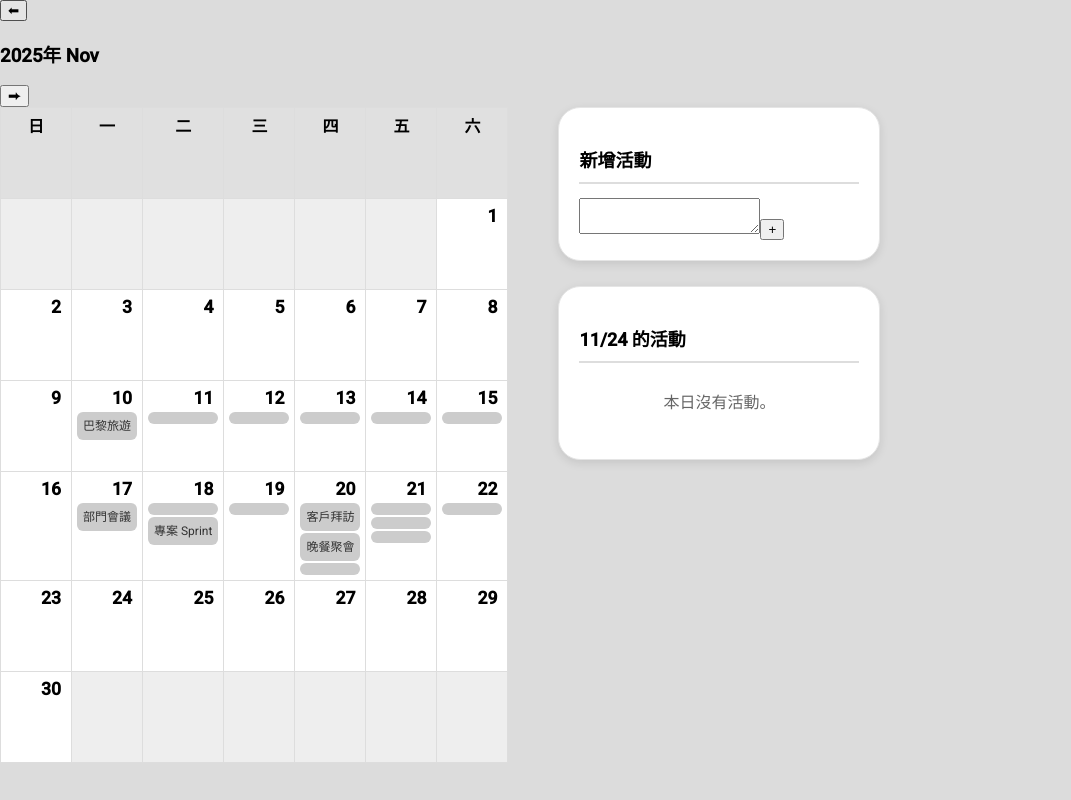
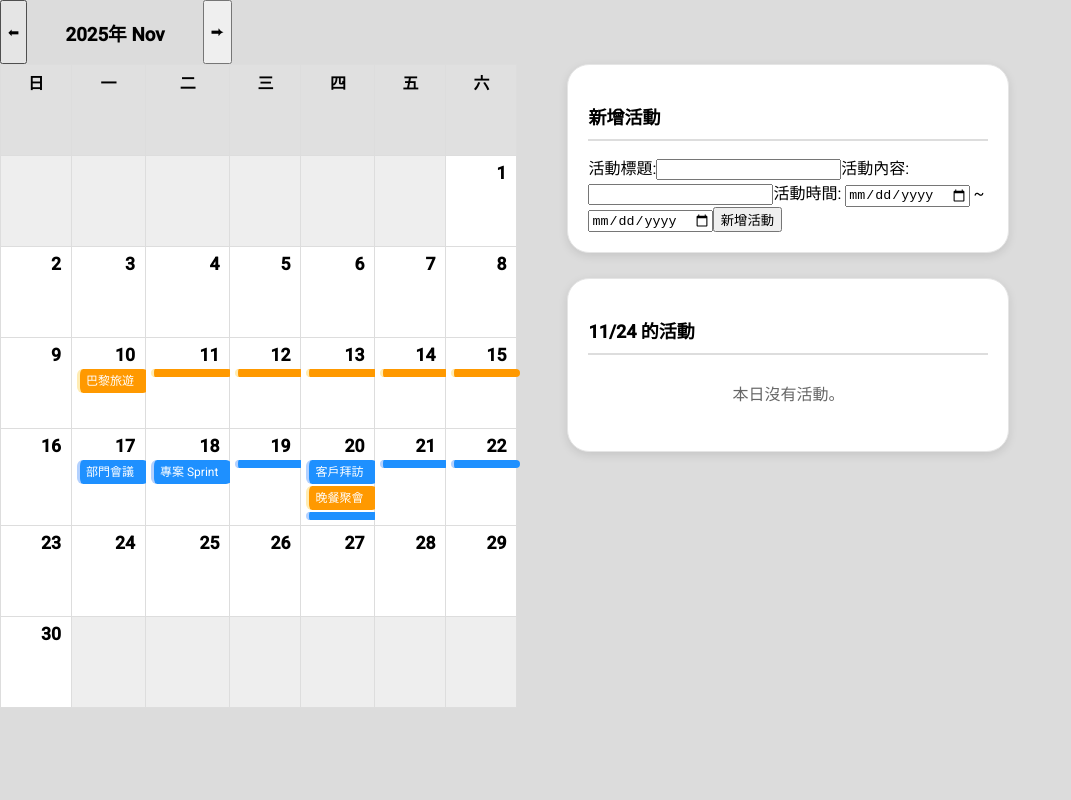
Before and after one commit to Jia-02/group_project_frontend, an Angular app: page /calendar in a window 1280 px wide. Shown: the whole page, without its empty margins (0-1071 px from the left). Built offline with nearby package versions, Linux system fonts and the light colour scheme.

Commit message:
ai的部分失敗了，先基本款的新增活動

```diff
--- a/src/app/@service/ai/ai.component.html
+++ /dev/null
@@ -1 +0,0 @@
-<p>ai works!</p>
--- /dev/null
+++ b/src/app/@sevice/ai.service.ts
@@ -0,0 +1,44 @@
+import { HttpClient } from '@angular/common/http';
+import { Injectable } from '@angular/core';
+import { firstValueFrom } from 'rxjs';
+
+@Injectable({
+  providedIn: 'root'
+})
+export class AiService {
+  private apiUrl = 'https://api.openai.com/v1/chat/completions';
+  private apiKey = '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';
+
+  constructor(private http: HttpClient) { }
+
+  async generateActivity(text: string): Promise<any> {
+    const body = {
+      model: "gpt-4o-mini",
+      messages: [
+        {
+          role: "user",
+          content: `
+請解析以下活動描述，回傳 JSON 格式，包含：
+{
+  "title": "",
+  "description": "",
+  "startDate": "YYYY-MM-DD",
+  "endDate": "YYYY-MM-DD"
+}
+活動描述：
+${text}
+`
+        }
+      ]
+    };
+
+    const headers = {
+      'Content-Type': 'application/json',
+      'Authorization': `Bearer ${this.apiKey}`
+    };
+
+    const res: any = await firstValueFrom(this.http.post(this.apiUrl, body, { headers }));
+
+    return JSON.parse(res.choices[0].message.content);
+  }
+}
--- a/src/app/activity-dialog/activity-dialog.component.html
+++ b/src/app/activity-dialog/activity-dialog.component.html
@@ -1 +1,26 @@
-<p>activity-dialog works!</p>
+<!-- <h2 mat-dialog-title>AI 產生活動結果</h2>
+
+<mat-dialog-content>
+  <p><strong>標題：</strong>{{ data.title }}</p>
+  <p><strong>內容：</strong>{{ data.description }}</p>
+  <p><strong>開始：</strong>{{ data.startDate }}</p>
+  <p><strong>結束：</strong>{{ data.endDate }}</p>
+</mat-dialog-content>
+
+<mat-dialog-actions align="end">
+  <button mat-button mat-dialog-close>公布</button>
+  <button mat-button mat-dialog-close>暫存</button>
+  <button mat-button mat-dialog-close>取消</button>
+</mat-dialog-actions> -->
+
+<mat-dialog-content>
+  <h2>活動標題:</h2> {{ data.title }} <br>
+  <h2>活動時間:</h2> {{ data.startDate }} ~ {{ data.endDate }} <br>
+  <h2>問卷說明:</h2> {{ data.description }}
+</mat-dialog-content>
+
+<mat-dialog-actions align="end">
+  <button mat-button (click)="onPublishClick()">公布</button>
+  <button mat-button (click)="onSaveClick()">暫存</button>
+  <button mat-button (click)="onCancelClick()">取消</button>
+</mat-dialog-actions>
--- a/src/app/activity-dialog/activity-dialog.component.ts
+++ b/src/app/activity-dialog/activity-dialog.component.ts
@@ -1,11 +1,50 @@
-import { Component } from '@angular/core';
+import { Component, Inject } from '@angular/core';
+import { FormsModule } from '@angular/forms';
+import { MatButtonModule } from '@angular/material/button';
+import {MAT_DIALOG_DATA, MatDialogActions, MatDialogClose, MatDialogContent, MatDialogRef, MatDialogTitle} from '@angular/material/dialog';
+import {MatFormFieldModule} from '@angular/material/form-field';
+import {MatInputModule} from '@angular/material/input';
 
 @Component({
   selector: 'app-activity-dialog',
-  imports: [],
+  imports: [ MatFormFieldModule,
+    MatInputModule,
+    FormsModule,
+    MatButtonModule,
+    MatDialogTitle,
+    MatDialogContent,
+    MatDialogActions,
+    MatDialogClose],
   templateUrl: './activity-dialog.component.html',
   styleUrl: './activity-dialog.component.scss'
 })
 export class ActivityDialogComponent {
+  constructor(
+    public dialogRef: MatDialogRef<ActivityDialogComponent, DialogResult>,
+    @Inject(MAT_DIALOG_DATA) public data: Activity
+  ) {}
+
+  onPublishClick(): void {
+    this.dialogRef.close({ action: 'publish' });
+  }
+
+  onSaveClick(): void {
+    this.dialogRef.close({ action: 'save' });
+  }
+
+  onCancelClick(): void {
+    this.dialogRef.close({ action: 'cancel' });
+  }
 
 }
+
+export interface Activity{
+  title: string;
+  startDate: Date;
+  endDate: Date;
+  description: string;
+}
+
+export interface DialogResult {
+  action: 'publish' | 'save' | 'cancel';
+}
--- a/src/app/calendar/calendar.component.html
+++ b/src/app/calendar/calendar.component.html
@@ -1,10 +1,14 @@
+<div class="calendar-container">
+
   <div class="header">
     <button (click)="prevMonth()">⬅</button>
     <h3>{{ currentMonth | date: 'yyyy年 MMM' }}</h3>
     <button (click)="nextMonth()">⮕</button>
+  </div>
 
-</div>
   <div class="display">
+
+    <!-- ======= 月曆區 ======= -->
     <div class="calendar-wrapper">
       <table class="calendar-table">
         <thead>
@@ -18,58 +22,103 @@
         <tbody>
           @for (week of monthWeeks; track $index) {
           <tr class="calendar-week">
+
             @for (day of week; track $index) {
-          <td class="calendar-day" [class.is-current-month]="day && (day | date: 'MM') === (currentMonth | date: 'MM')"
+            <td class="calendar-day"
+              [class.is-current-month]="day && (day | date:'MM') === (currentMonth | date:'MM')"
+              [class.selected-day]="selectedDay && day && (day | date:'yyyy-MM-dd') === (selectedDay | date:'yyyy-MM-dd')"
               (click)="selectDay(day)">
 
               @if (day) {
-            <span class="day-number">{{ day | date: "d" }}</span>
 
+              <!-- 日期數字 -->
+              <span class="day-number">{{ day | date:'d' }}</span>
+
+              <!-- 活動條 -->
               <div class="activity-bar-container">
                 @for (act of getDayActivities(day); track act.id) {
-              <div class="activity-bar" [class.multi-day]="isMultiDay(act)">
+
+                <!-- 🚨 修正：重新加入 [ngClass] 狀態綁定以顯示顏色 -->
+                <div
+                  class="activity-bar"
+                  [class.multi-day]="isMultiDay(act)"
+                  [title]="act.title + ' (' + act.status + ')'"
+                  [ngClass]="{
+                    'activity-published': act.status === 'published',
+                    'activity-draft': act.status === 'draft'
+                  }"
+                >
+
                   @if (isActivityStartDay(act, day) || !isMultiDay(act)) {
                   <span class="activity-title">{{ act.title }}</span>
                   }
                 </div>
+
                 }
               </div>
+
               }
             </td>
+            }
 
-          }
           </tr>
           }
         </tbody>
       </table>
     </div>
 
+    <!-- ======= 側邊欄 ======= -->
     <div>
+
+      <!-- 新增活動 -->
       <div class="sidebar-card">
         <h3>新增活動</h3>
         <div class="sidebar-line"></div>
-      <textarea></textarea>
-      <button (click)="addActivity()">+</button>
+        <label>活動標題:<input type="text" [(ngModel)]="title"></label>
+        <label>活動內容:<input type="text" [(ngModel)]="description"></label>
+        <label>活動時間:
+          <input type="date" [(ngModel)]="startDate" required /> ~
+          <input type="date" [(ngModel)]="endDate" required />
+        </label>
+        <button (click)="openDialog()">新增活動</button>
       </div>
 
+
+      <!-- 今日活動 -->
       <div class="sidebar-card">
-      <h3>{{ selectedDay | date: 'MM/dd' }} 的活動</h3>
+        <h3>{{ selectedDay | date:'MM/dd' }} 的活動</h3>
         <div class="sidebar-line"></div>
 
         <div class="activities-content">
-        @if (selectedDayActivities.length) {
+
+          @if (selectedDayActivities.length > 0) {
+
           <ul>
-          @for (activity of selectedDayActivities; track $index) {
-          <li>
-            <span>{{ activity.title }}</span><br>
-            <span>{{ activity.description }}</span>
+            @for (activity of selectedDayActivities; track activity.id) {
+
+            <!-- 🚨 修正：將狀態樣式綁定到詳情列表項目上 -->
+            <li [ngClass]="{
+              'detail-published': activity.status === 'published',
+              'detail-draft': activity.status === 'draft'
+            }">
+              <strong>{{ activity.title }}</strong><br>
+              <span>{{ activity.description }}</span><br>
+              <small>
+                {{ activity.startDate | date:'MM/dd' }}
+                -
+                {{ activity.endDate | date:'MM/dd' }}
+              </small>
             </li>
             }
           </ul>
+
           } @else {
           <p class="no-activity">本日沒有活動。</p>
           }
+
+        </div>
+      </div>
+
     </div>
   </div>
 </div>
-</div>
--- a/src/app/calendar/calendar.component.scss
+++ b/src/app/calendar/calendar.component.scss
@@ -1,13 +1,18 @@
 /* =======================
    🗂️ 主版面排版
 ======================= */
+.header{
+  display: flex;
+  gap: 3%;
+}
+
 .display {
   display: flex;
   gap: 50px;
 }
 
 .sidebar-card {
-  width: 280px;
+  width: 400px;
   padding: 20px;
   background: #fff;
   border-radius: 22px;
@@ -75,6 +80,7 @@
   background-color: #fff;
   padding-top: 5px; /* 給日期數字留空間 */
   height: 100px;
+  border: 0%;
 }
 
 .calendar-day:not(.is-current-month) {
@@ -83,7 +89,7 @@
 }
 
 .calendar-day.is-selected {
-  border: 2px solid #007bff;
+  border: 0px solid #007bff;
   background-color: #e6f0ff;
 }
 
@@ -100,31 +106,26 @@
 ======================= */
 .activity-bar {
   margin-top: 2px;
-  padding: 6px 6px;
+  padding: 4px 6px;
   font-size: 12px;
   line-height: 16px;
-  color: #333;
+  color: white;
   border-radius: 6px;
-  background-color: var(--color, #ccc);
   white-space: nowrap;
   overflow: hidden;
+  text-overflow: ellipsis;
+  width: 90%;
+
+  border-left-width: 3px;
+  border-left-style: solid;
 }
 
-/* =======================
-   📌 活動狀態色碼
-======================= */
-.activity-bar.status-finished {
-  background-color: #e0e0e0;
+.activity-published {
+  background-color: #1e90ff;
+  border-left-color: #b3d1ff;
 }
 
-.activity-bar.status-in-progress {
-  background-color: #ffcdd2;
+.activity-draft {
+  background-color: #ff9900;
+  border-left-color: #ffecb3;
 }
-
-.activity-bar.status-upcoming-7d {
-  background-color: #fff9c4;
-}
-
-.activity-bar.status-not-started {
-  background-color: #bbdefb;
-}
--- a/src/app/calendar/calendar.component.ts
+++ b/src/app/calendar/calendar.component.ts
@@ -1,65 +1,42 @@
 import { DatePipe } from '@angular/common';
-import { Component } from '@angular/core';
-import { NgClass } from '@angular/common';
+import { Component, OnInit } from '@angular/core'; // 導入 OnInit
 import { FormsModule } from '@angular/forms';
+import { NgClass } from '@angular/common'; // 確保 NgClass 被導入
+import { MatDialog } from '@angular/material/dialog';
+import { ActivityDialogComponent, DialogResult } from '../activity-dialog/activity-dialog.component';
+import { AiService } from '../@sevice/ai.service';
 
 @Component({
   selector: 'app-calendar',
   imports: [
     DatePipe,
-    NgClass,
-    FormsModule
-
+    FormsModule,
+    NgClass
   ],
   templateUrl: './calendar.component.html',
   styleUrl: './calendar.component.scss'
 })
-export class CalendarComponent {
+export class CalendarComponent implements OnInit { // 實現 OnInit 介面
   currentMonth: Date = new Date();
 
-  // ★ 活動資料（單日活動結束日要加一天)
-  activities: activity[] = [
-    {
-      id: 1,
-      title: '部門會議',
-      description: '...',
-      startDate: new Date('2025-11-17'),
-      endDate: new Date('2025-11-18'),
-    },
-    {
-      id: 2,
-      title: '客戶拜訪',
-      description: '...',
-      startDate: new Date('2025-11-20'),
-      endDate: new Date('2025-11-21'),
-    },
-    {
-      id: 3,
-      title: '晚餐聚會',
-      description: '...',
-      startDate: new Date('2025-11-20'),
-      endDate: new Date('2025-11-21'),
-    },
-    {
-      id: 4,
-      title: '巴黎旅遊',
-      description: '...',
-      startDate: new Date('2025-11-10'),
-      endDate: new Date('2025-11-15'),
-    },
-    {
-      id: 5,
-      title: '專案 Sprint',
-      description: '...',
-      startDate: new Date('2025-11-18'),
-      endDate: new Date('2025-11-22'),
-    }
+  activities: Activity[] = [
+    { id: 1, title: '部門會議', description: '會議', startDate: new Date('2025-11-17'), endDate: new Date('2025-11-17'), status: 'published' },
+    { id: 2, title: '客戶拜訪', description: '拜訪', startDate: new Date('2025-11-20'), endDate: new Date('2025-11-20'), status: 'published' },
+    { id: 3, title: '晚餐聚會', description: '聚會', startDate: new Date('2025-11-20'), endDate: new Date('2025-11-20'), status: 'draft' },
+    { id: 4, title: '巴黎旅遊', description: '旅遊', startDate: new Date('2025-11-10'), endDate: new Date('2025-11-15'), status: 'draft' },
+    { id: 5, title: '專案 Sprint', description: 'Sprint', startDate: new Date('2025-11-18'), endDate: new Date('2025-11-22'), status: 'published' }
   ];
 
   dayNames: string[] = ['日', '一', '二', '三', '四', '五', '六'];
   monthWeeks: (Date | null)[][] = [];
   selectedDay: Date | null = new Date();
-  selectedDayActivities: activity[] = [];
+  selectedDayActivities: Activity[] = [];
+
+  newActivityId: number = this.activities.length > 0 ? Math.max(...this.activities.map(a => a.id)) + 1 : 1;
+  newActivityTitle: string = '';
+  newActivityDescription: string = '';
+  newActivityStartDate: string = '';
+  newActivityEndDate: string = '';
 
   ngOnInit() {
     this.generateCalendar(this.currentMonth);
@@ -68,9 +45,15 @@ export class CalendarComponent {
       this.currentMonth.getMonth(),
       new Date().getDate()
     );
+    // 預設載入選中日的活動
+    if (this.selectedDay) {
+      this.selectedDayActivities = this.getDayActivities(this.selectedDay);
+    }
   }
 
   generateCalendar(date: Date): void {
+    // 您的 generateCalendar 邏輯不變
+    // ...
     this.monthWeeks = [];
     const year = date.getFullYear();
     const month = date.getMonth();
@@ -102,13 +85,11 @@ export class CalendarComponent {
   prevMonth(): void {
     this.currentMonth = new Date(this.currentMonth.getFullYear(), this.currentMonth.getMonth() - 1, 1);
     this.generateCalendar(this.currentMonth);
-    this.selectedDay = this.monthWeeks[0].find(d => d !== null) || null;
   }
 
   nextMonth(): void {
     this.currentMonth = new Date(this.currentMonth.getFullYear(), this.currentMonth.getMonth() + 1, 1);
     this.generateCalendar(this.currentMonth);
-    this.selectedDay = this.monthWeeks[0].find(d => d !== null) || null;
   }
 
   selectDay(day: Date | null): void {
@@ -118,67 +99,145 @@ export class CalendarComponent {
     }
   }
 
+  // 修正後的活動篩選邏輯：精確比較年/月/日
+  getDayActivities(day: Date) {
+    const currentDay = new Date(day.getFullYear(), day.getMonth(), day.getDate());
 
-  // 您的原始程式碼：
-  getDayActivities(day: Date) {
-    // 檢查 day 是否在活動的 startDate 和 endDate 之間 (包含兩端)
-    return this.activities.filter((a: any) =>
-      day >= a.startDate && day <= a.endDate
-    );
+    return this.activities.filter((a: Activity) => {
+      const startDate = new Date(a.startDate.getFullYear(), a.startDate.getMonth(), a.startDate.getDate());
+      const endDate = new Date(a.endDate.getFullYear(), a.endDate.getMonth(), a.endDate.getDate());
+
+      return currentDay.getTime() >= startDate.getTime() && currentDay.getTime() <= endDate.getTime();
+    });
   }
 
-  isActivityStartDay(activity: activity, currentDay: Date): boolean {
-    if (!currentDay || !activity.startDate) return false;
+  // 判斷是否為多日活動
+  isMultiDay(a: Activity): boolean {
+    return a.startDate.toDateString() !== a.endDate.toDateString();
+  }
 
-    // 將時間部分歸零以確保準確比較日期
+  // 判斷是否為多日活動的開始日 (修正後的邏輯，只判斷多日活動)
+  isActivityStartDay(activity: Activity, currentDay: Date): boolean {
+    if (!currentDay || !activity.startDate || !this.isMultiDay(activity)) {
+      return false;
+    }
+
     const start = new Date(activity.startDate.getFullYear(), activity.startDate.getMonth(), activity.startDate.getDate());
     const current = new Date(currentDay.getFullYear(), currentDay.getMonth(), currentDay.getDate());
 
-    // 只有多日活動，且是開始的那一天，或者活動本身就是單日活動，才回傳 true
     return current.getTime() === start.getTime();
   }
 
-  isMultiDay(a: any): boolean {
-    return a.startDate.toDateString() !== a.endDate.toDateString();
+  activityText = '';
+
+  constructor(
+    public aiService: AiService,
+    public dialog: MatDialog
+  ) { }
+
+  // async addActivity() {
+  //   if (!this.activityInput.trim()) {
+  //     alert("請先輸入活動內容！");
+  //     return;
+  //   }
+
+  //   const prompt = `
+  // 解析以下活動內容，生成 JSON：
+
+  // 活動內容：${this.activityInput}
+
+  // 回傳格式：
+  // {
+  //   "title": "",
+  //   "description": "",
+  //   "startDate": "YYYY-MM-DD",
+  //   "endDate": "YYYY-MM-DD"
+  // }
+  // `;
+
+  //   const aiResponse = await this.aiService.generateActivity(prompt);
+
+  //   this.dialog.open(ActivityDialogComponent, {
+  //     data: aiResponse
+  //   });
+
+  //   // 清空 textarea
+  //   this.activityInput = "";
+  // }
+
+
+  // activityInput = "";
+
+  title!: string;
+  description!: string;
+  startDate!: Date;
+  endDate!: Date;
+
+  openDialog(): void {
+    // 檢查屬性 (使用 this.title 等)
+    if (!this.title || !this.startDate || !this.endDate || !this.description) {
+      alert('請填寫所有活動資訊 (標題、開始日、結束日)');
+      return;
     }
 
+    // 1. 建立 CreateActivity 物件
+    const activityData: CreateActivity = {
+      title: this.title,
+      startDate: new Date(this.startDate),
+      endDate: new Date(this.endDate),
+      description: this.description
+    };
+    console.log('準備新增的活動資料:', activityData);
 
-  activityShow(startDate: Date, endDate: Date, currentDay: Date): string {
-    const MS_PER_DAY = 1000 * 60 * 60 * 24;
+    const dialogRef = this.dialog.open(ActivityDialogComponent, {
+      width: '500px',
+      data: activityData
+    })
 
-    if (!startDate || !endDate || !currentDay) return '';
+    dialogRef.afterClosed().subscribe((result: DialogResult) => {
+      console.log('Dialog 已關閉, 回傳結果:', result);
 
-    const dayAfterEnd = new Date(endDate.getTime() + MS_PER_DAY);
-    if (currentDay >= dayAfterEnd) {
-      return 'status-finished';
+      if (result && (result.action === 'publish' || result.action === 'save')) {
+
+        let newActivity: Activity;
+        const baseId = this.activities.length > 0 ? Math.max(...this.activities.map(a => a.id)) + 1 : 1; // 產生新的 ID
+
+        const status = result.action === 'publish' ? 'published' : 'draft';
+
+        newActivity = {
+          id: baseId,
+          ...activityData,
+          status: status,
+        };
+
+        this.activities = [...this.activities, newActivity];
+
+        this.generateCalendar(this.currentMonth);
+        if (this.selectedDay) {
+          this.selectedDayActivities = this.getDayActivities(this.selectedDay);
         }
 
-    if (currentDay >= startDate && currentDay <= endDate) {
-      return 'status-in-progress';
+        console.log(`活動已新增為 [${status.toUpperCase()}]，顏色將由 CSS 決定。`);
+      } else {
+        console.log('使用者選擇 取消 或 以非按鈕方式關閉。');
+      }
+    });
   }
 
-    if (currentDay < startDate) {
-      const diffDays = Math.ceil((startDate.getTime() - currentDay.getTime()) / MS_PER_DAY);
-
-      if (diffDays <= 7) {
-        return 'status-upcoming-7d';
 }
 
-      return 'status-not-started';
-    }
-
-    return '';
-  }
-
-  addActivity() {
-
-  }
-}
-
-interface activity {
+interface Activity {
   id: number,
   title: string,
   description: string,
   startDate: Date,
-  endDate: Date
+  endDate: Date,
+  status: 'published' | 'draft',
 }
+
+interface CreateActivity {
+  title: string;
+  description: string;
+  startDate: Date;
+  endDate: Date;
+}
```
Also changed, not shown: src/app/@service/ai/ai.component.ts (deleted, +0 -11 lines). Lines whose indentation alone changed are shown as unchanged.
